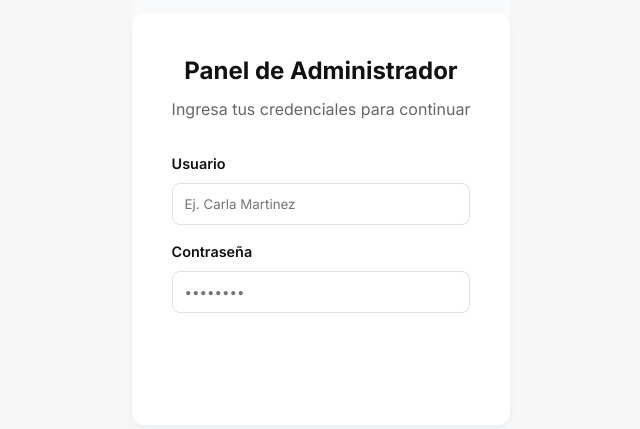
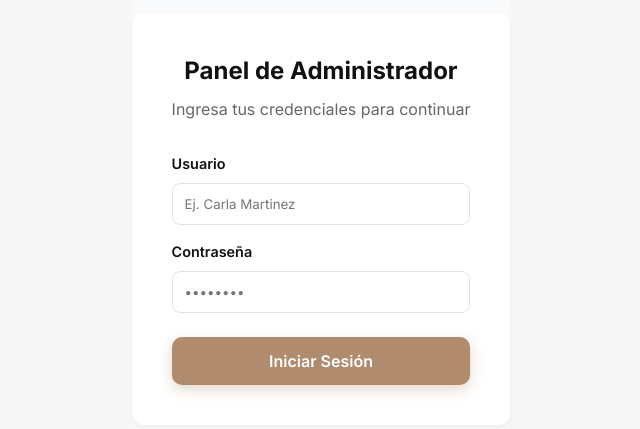
Before and after one commit to Villegascs/Psi.-Carla-Martinez, a Next.js app: page /admin/login in a window 1280 px wide. Shown: the part 181-610 px from the top of the page, without its empty margins (319-959 px from the left). Built offline with nearby package versions, Linux system fonts and the light colour scheme; no server answers.

Commit message:
fix: corregir visibilidad y estilo del boton Iniciar Sesion en el panel admin

```diff
--- a/src/app/admin/login/page.tsx
+++ b/src/app/admin/login/page.tsx
@@ -76,12 +76,31 @@ export default function AdminLogin() {
             type="submit"
             disabled={loading}
             style={{
-              width: "100%", padding: "14px", backgroundColor: "var(--color-primary)", color: "white",
-              border: "none", borderRadius: "8px", fontWeight: 600, fontSize: "1rem", cursor: loading ? "not-allowed" : "pointer",
-              opacity: loading ? 0.7 : 1
+              width: "100%",
+              padding: "14px 24px",
+              backgroundColor: "#b08b6e",
+              color: "#ffffff",
+              border: "none",
+              borderRadius: "10px",
+              fontWeight: 600,
+              fontSize: "1rem",
+              cursor: loading ? "not-allowed" : "pointer",
+              opacity: loading ? 0.7 : 1,
+              transition: "all 0.2s ease",
+              boxShadow: "0 4px 14px rgba(176, 139, 110, 0.35)",
+              display: "flex",
+              alignItems: "center",
+              justifyContent: "center",
+              marginTop: "12px",
+            }}
+            onMouseOver={(e) => {
+              if (!loading) (e.currentTarget.style.backgroundColor = "#9c785d");
+            }}
+            onMouseOut={(e) => {
+              if (!loading) (e.currentTarget.style.backgroundColor = "#b08b6e");
             }}
           >
-            {loading ? "Iniciando..." : "Ingresar al Panel"}
+            {loading ? "Iniciando sesión..." : "Iniciar Sesión"}
           </button>
         </form>
       </div>
--- a/src/app/globals.css
+++ b/src/app/globals.css
@@ -1,6 +1,9 @@
 @import url('https://fonts.googleapis.com/css2?family=Inter:wght@300;400;500;600;700&display=swap');
 
 :root {
+  --color-primary: #b08b6e;
+  --color-primary-hover: #9c785d;
+  --color-text: #111111;
   --color-bg-primary: #ffffff;
   --color-bg-secondary: #f7f7f8;
   --color-bg-glass: rgba(255, 255, 255, 0.7);
```
